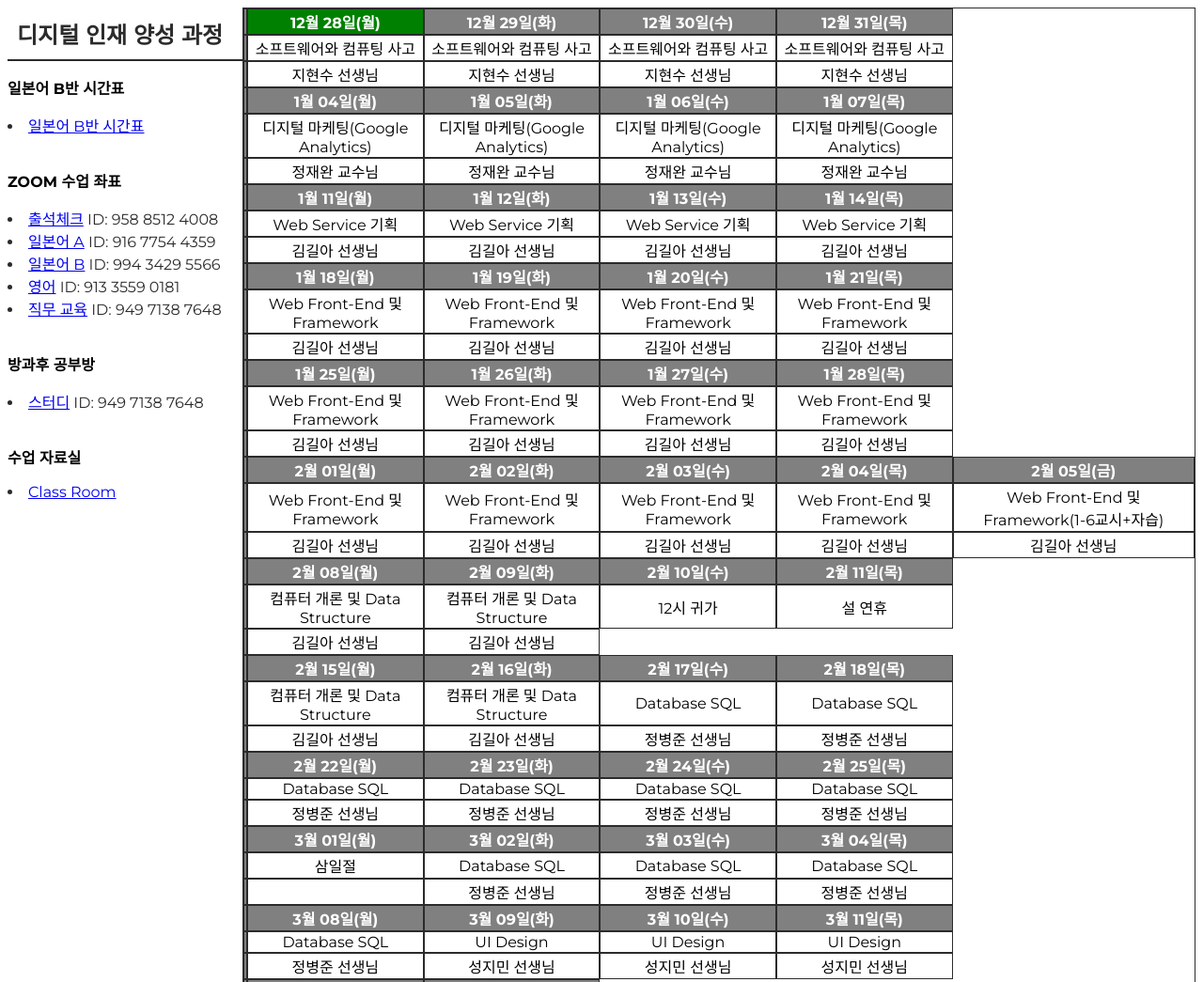
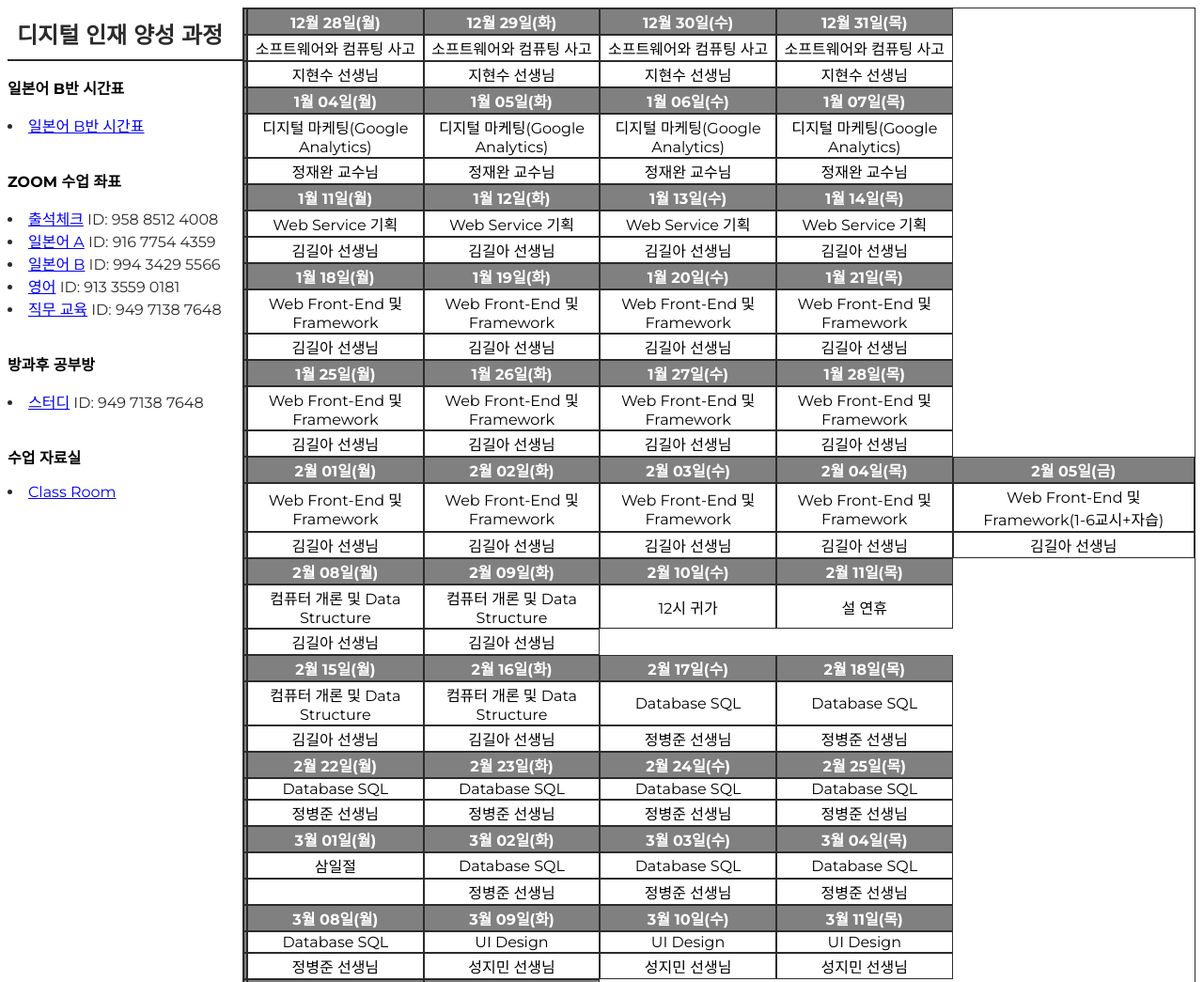
Before and after one commit to songyeon92/schduleofkita, a plain HTML site: page index.html in a window 1280 px wide. Shown: the top 1045 px of the page at 94% size. Drawn offline with Linux system fonts and the light colour scheme.

Commit message:
Update index.html

```diff
--- a/index.html
+++ b/index.html
@@ -258,25 +258,6 @@
     </table>
   </div>
 
-  <script>
-      const table = document.getElementsByTagName("table")[0]
-      const ths = table.querySelectorAll("th");
-      const today = new Date();
-      const month = today.getMonth() + 1;
-      const date = today.getDate();
-
-      console.log(month, date);
-
-      for (let i = 0; i < ths.length; i++) {
-         const th = ths[i];
-
-         thText = th.textContent;
-
-         if (thText.includes(`${month}월 ${date}일`)) {
-            th.style.backgroundColor = 'green'
-         }
-      }
-   </script>
 </body>
 
 
```
